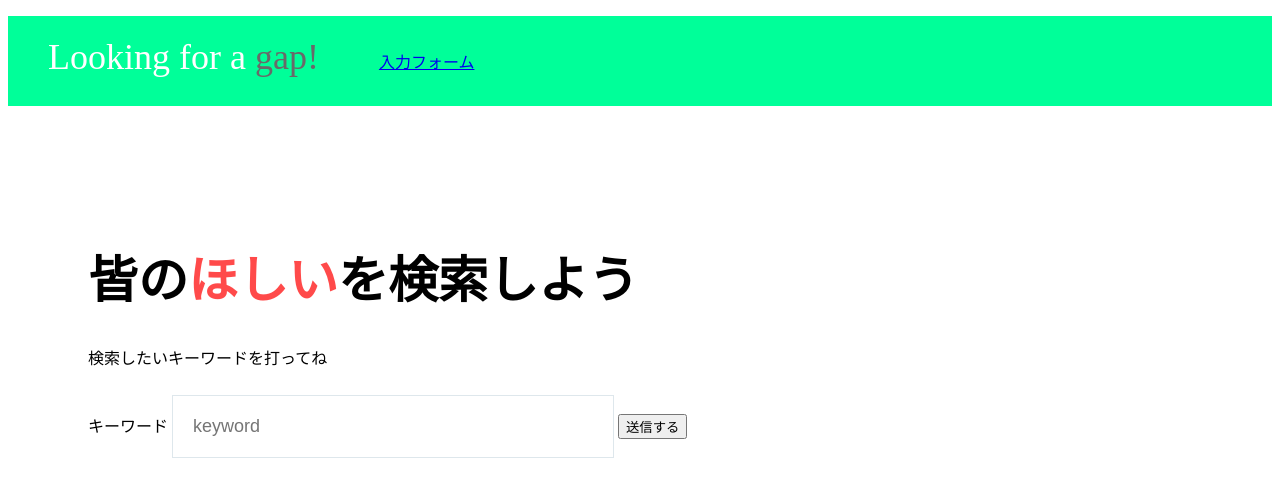
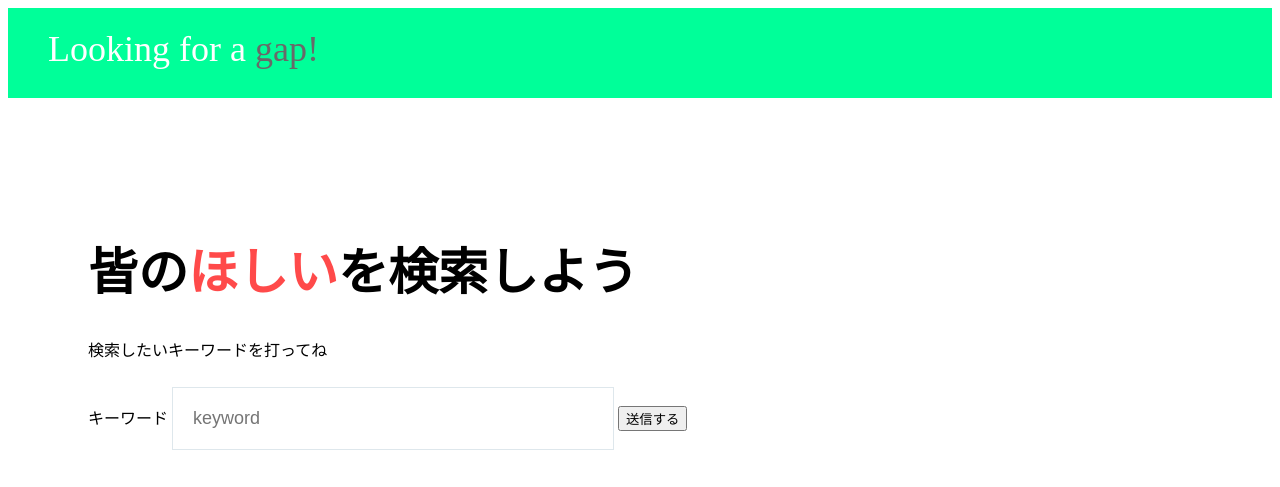
Before and after one commit to retasu0141/gap, a Flask app: page / in a window 1280 px wide. Shown: the top 487 px of the page. Run offline with Flask 2, Linux system fonts and the light colour scheme.

Commit message:
Update form.html

```diff
--- a/templates/form.html
+++ b/templates/form.html
@@ -8,11 +8,6 @@
   <body>
       <div class="header">
           <div class="header-logo">Looking for a <span>gap!</span></div>
-          <div class="header-list">
-              <ul>
-                  <li><a href="form.html">入力フォーム</a></li>
-              </ul>
-          </div>
       </div>
       <div class="main">
           <div class="copy-container">
```
